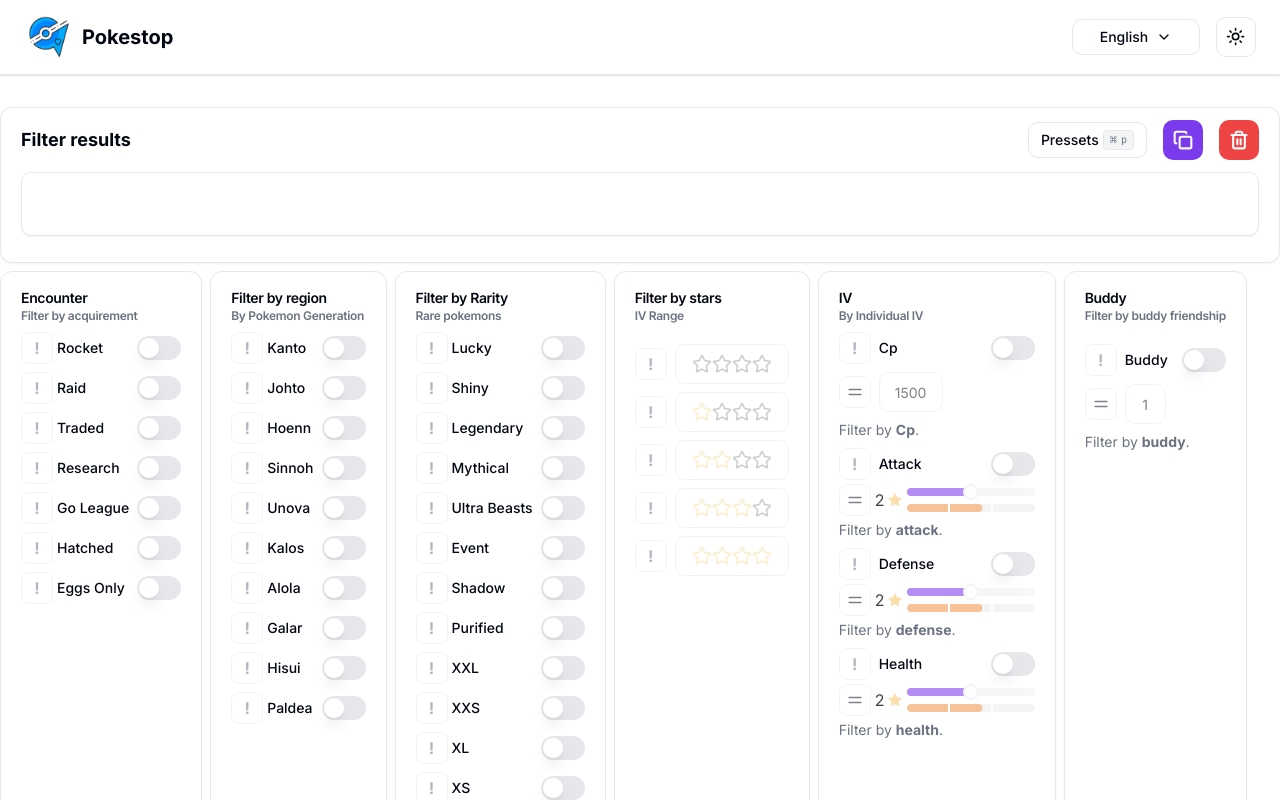
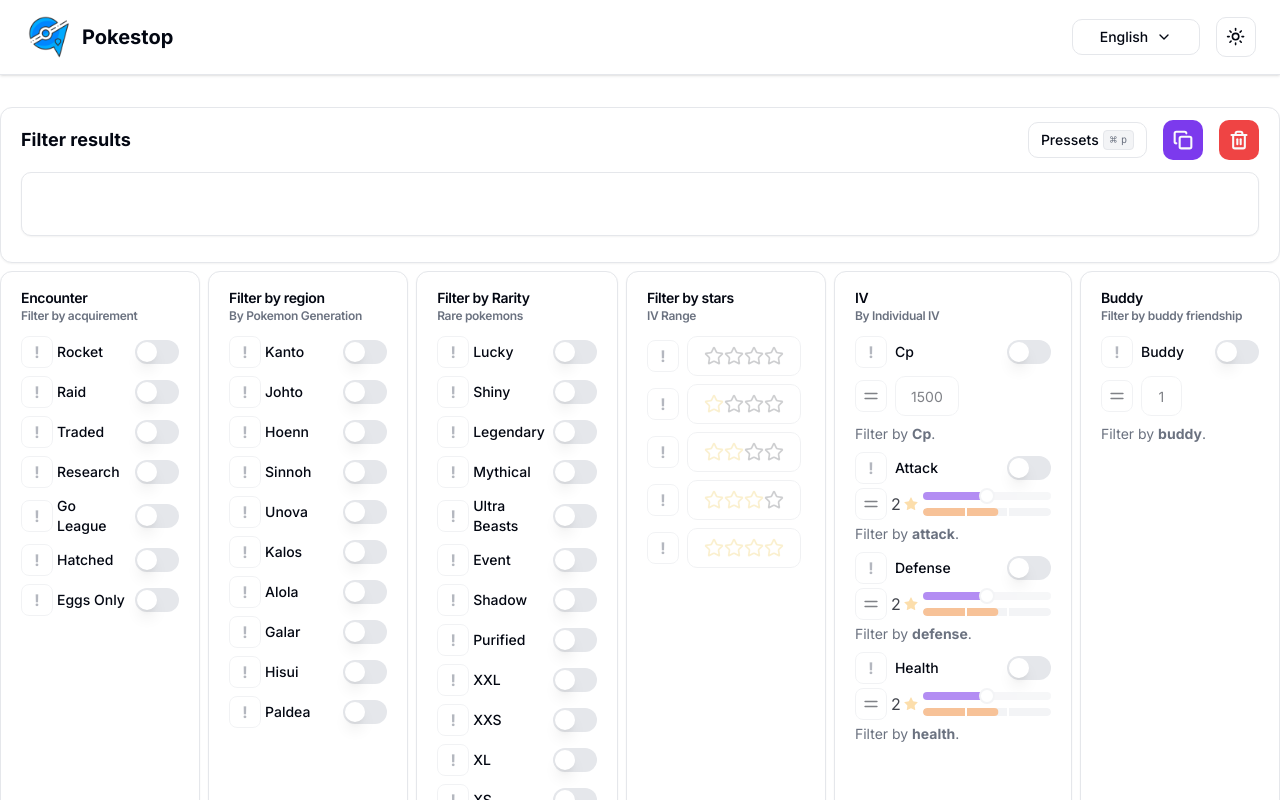
Before and after one commit to gugacarbo/pokestop, a Next.js app: page /en/filter in a window 1280 px wide. Shown: the top 800 px of the page. Built offline with nearby package versions, Linux system fonts and the light colour scheme.

Commit message:
default filter card

```diff
--- /dev/null
+++ b/src/features/search-filter/filter-card.tsx
@@ -0,0 +1,35 @@
+import React from "react";
+import { NestedKeyOf, useTranslations } from "next-intl";
+
+import { Card, CardContent, CardHeader, CardTitle } from "@/components/ui/card";
+
+import { firstUpper } from "@/lib/text";
+import { defaultValues } from "./schemas/search-filter-schema";
+
+function FilterCard({
+  filterKey,
+  children,
+}: {
+  filterKey: NestedKeyOf<typeof defaultValues>;
+  children: React.ReactNode;
+}) {
+  const t = useTranslations("filters");
+
+  return (
+    <Card className="flex-1">
+      <CardHeader className="flex-col space-y-0 pb-3">
+        <CardTitle className="text-sm">
+          {/* @ts-ignore */}
+          {firstUpper(t(`${filterKey}.title`))}
+        </CardTitle>
+        <CardTitle className="text-muted-foreground text-xs">
+          {/* @ts-ignore */}
+          {firstUpper(t(`${filterKey}.subtitle`))}
+        </CardTitle>
+      </CardHeader>
+      <CardContent className="flex flex-col gap-2 pt-0">{children}</CardContent>
+    </Card>
+  );
+}
+
+export { FilterCard };
--- a/src/features/search-filter/stats/buddy-filter.tsx
+++ b/src/features/search-filter/stats/buddy-filter.tsx
@@ -14,9 +14,8 @@ import { EnableFilter } from "./iv-filter/components/enable-iv";
 import { FilterDescription } from "./iv-filter/components/iv-description";
 import { Input } from "@/components/ui/input";
 import { AlignHorizontalSpaceAroundIcon } from "lucide-react";
-import { Card, CardHeader, CardTitle, CardContent } from "@/components/ui/card";
-import { firstUpper } from "@/lib/text";
 import { useTranslations } from "next-intl";
+import { FilterCard } from "../filter-card";
 
 function BuddyFilter() {
   const { control } = useFormContext();
@@ -24,14 +23,7 @@ function BuddyFilter() {
   const t = useTranslations("filters.stats.buddy");
 
   return (
-    <Card>
-      <CardHeader className="flex-col space-y-0">
-        <CardTitle className="text-sm">{firstUpper(t("title"))}</CardTitle>
-        <CardTitle className="text-muted-foreground text-xs">
-          {firstUpper(t("subtitle"))}
-        </CardTitle>
-      </CardHeader>
-      <CardContent className="flex flex-col gap-2">
+    <FilterCard filterKey="stats.buddy">
       <FormField
         control={control}
         name={`stats.buddy`}
@@ -56,10 +48,7 @@ function BuddyFilter() {
                       field.onChange({
                         ...field.value,
                         mode,
-                          value: [
-                            field.value.value[0],
-                            field.value.value[0] + 1,
-                          ],
+                        value: [field.value.value[0], field.value.value[0] + 1],
                       });
                     } else if (
                       mode !== "int" &&
@@ -116,8 +105,7 @@ function BuddyFilter() {
           </FormItem>
         )}
       />
-      </CardContent>
-    </Card>
+    </FilterCard>
   );
 }
 
--- a/src/features/search-filter/stats/iv-filter/iv.tsx
+++ b/src/features/search-filter/stats/iv-filter/iv.tsx
@@ -3,7 +3,6 @@ import { useTranslations } from "next-intl";
 import { useFormContext } from "react-hook-form";
 
 import { Slider } from "@/components/ui/slider";
-import { Card, CardContent, CardHeader, CardTitle } from "@/components/ui/card";
 import {
   FormControl,
   FormField,
@@ -11,13 +10,13 @@ import {
   FormMessage,
 } from "@/components/ui/form";
 
-import { firstUpper } from "@/lib/text";
 import { ToggleFilterMode } from "../../components/toggle-filter-mode";
 import { EnableFilter } from "./components/enable-iv";
 import { StarIconFilter } from "./components/star-icon-iv";
 import { FilterDescription } from "./components/iv-description";
 import { IvBar } from "@/features/pokemon/components/iv-bar";
 import { CpFilter } from "../cp-filter";
+import { FilterCard } from "../../filter-card";
 
 const ivs = ["attack", "defense", "hp"];
 
@@ -26,14 +25,7 @@ export function IvFilter() {
   const t = useTranslations("filters.stats");
 
   return (
-    <Card>
-      <CardHeader className="flex-col space-y-0 pb-2">
-        <CardTitle className="text-sm">{firstUpper(t("ivs.title"))}</CardTitle>
-        <CardTitle className="text-muted-foreground text-xs">
-          {firstUpper(t("ivs.subtitle"))}
-        </CardTitle>
-      </CardHeader>
-      <CardContent className="flex flex-col gap-2">
+    <FilterCard filterKey={`stats.ivs`}>
       <CpFilter />
       {ivs.map((name) => (
         <FormField
@@ -89,7 +81,6 @@ export function IvFilter() {
           )}
         />
       ))}
-      </CardContent>
-    </Card>
+    </FilterCard>
   );
 }
--- a/src/features/search-filter/stats/stars-filter.tsx
+++ b/src/features/search-filter/stats/stars-filter.tsx
@@ -11,16 +11,13 @@ import {
 } from "@/components/ui/tooltip";
 import {
   FormControl,
-  FormDescription,
   FormField,
   FormItem,
-  FormLabel,
   FormMessage,
 } from "@/components/ui/form";
-import { Card, CardContent, CardHeader, CardTitle } from "@/components/ui/card";
 import { useTranslations } from "next-intl";
-import { firstUpper } from "@/lib/text";
 import { NotButton } from "../components/NotButton";
+import { FilterCard } from "../filter-card";
 
 const starsLabel: Record<string, string> = {
   0: "0% - 48.9%",
@@ -35,14 +32,7 @@ export function StarsFilter() {
   const t = useTranslations("filters.stats.stars");
 
   return (
-    <Card>
-      <CardHeader className="flex-col space-y-0">
-        <CardTitle className="text-sm">{firstUpper(t("title"))}</CardTitle>
-        <CardTitle className="text-muted-foreground text-xs">
-          {firstUpper(t("subtitle"))}
-        </CardTitle>
-      </CardHeader>
-      <CardContent className="flex flex-col gap-2">
+    <FilterCard filterKey="stats.stars">
       {Object.entries(starsLabel).map(([value, label]) => (
         <FormField
           key={`${value}.not`}
@@ -95,9 +85,7 @@ export function StarsFilter() {
                               )}
                             />
                           ))}
-                            {Array.from(
-                              { length: 4 - Number(value) },
-                              (_, i) => (
+                          {Array.from({ length: 4 - Number(value) }, (_, i) => (
                             <Star
                               key={`${i}-b`}
                               className={cn(
@@ -105,8 +93,7 @@ export function StarsFilter() {
                                 field.value?.value ? "" : "opacity-35"
                               )}
                             />
-                              )
-                            )}
+                          ))}
                         </Button>
                       </TooltipTrigger>
                       <TooltipContent>
@@ -123,7 +110,6 @@ export function StarsFilter() {
           )}
         />
       ))}
-      </CardContent>
-    </Card>
+    </FilterCard>
   );
 }
--- a/src/features/search-filter/tag-filter/tag-filter.tsx
+++ b/src/features/search-filter/tag-filter/tag-filter.tsx
@@ -16,6 +16,7 @@ import { Switch } from "@/components/ui/switch";
 import { firstUpper } from "@/lib/text";
 import { NotInput } from "../components/NotInput";
 import { defaultValues } from "../schemas/search-filter-schema";
+import { FilterCard } from "../filter-card";
 
 function TagFilter({
   tagKey,
@@ -26,16 +27,7 @@ function TagFilter({
   const { control } = useFormContext();
 
   return (
-    <Card>
-      <CardHeader className="flex-col space-y-0 pb-2">
-        <CardTitle className="text-sm">
-          {firstUpper(t(`tags.${tagKey}.title`))}
-        </CardTitle>
-        <CardTitle className="text-muted-foreground text-xs">
-          {firstUpper(t(`tags.${tagKey}.subtitle`))}
-        </CardTitle>
-      </CardHeader>
-      <CardContent className="flex flex-col gap-2 pt-0">
+    <FilterCard filterKey={`tags.${tagKey}`}>
       {Object.entries(defaultValues.tags[tagKey]).map(([name, value]) => (
         <div className="flex flex-1 items-center gap-1" key={name}>
           <NotInput name={`tags.${tagKey}.${name}`} />
@@ -66,8 +58,7 @@ function TagFilter({
           />
         </div>
       ))}
-      </CardContent>
-    </Card>
+    </FilterCard>
   );
 }
 
```
Lines whose indentation alone changed are shown as unchanged.
